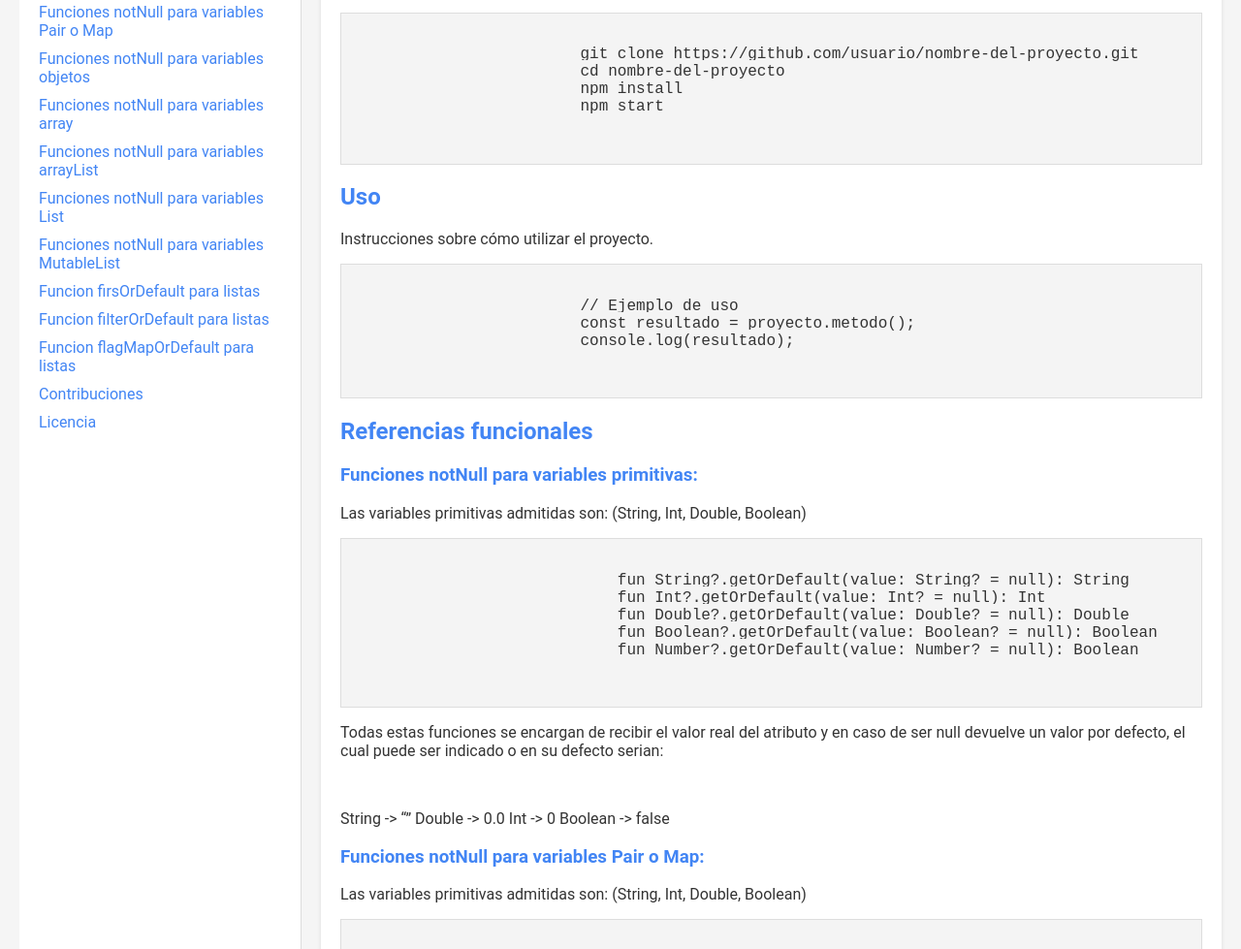
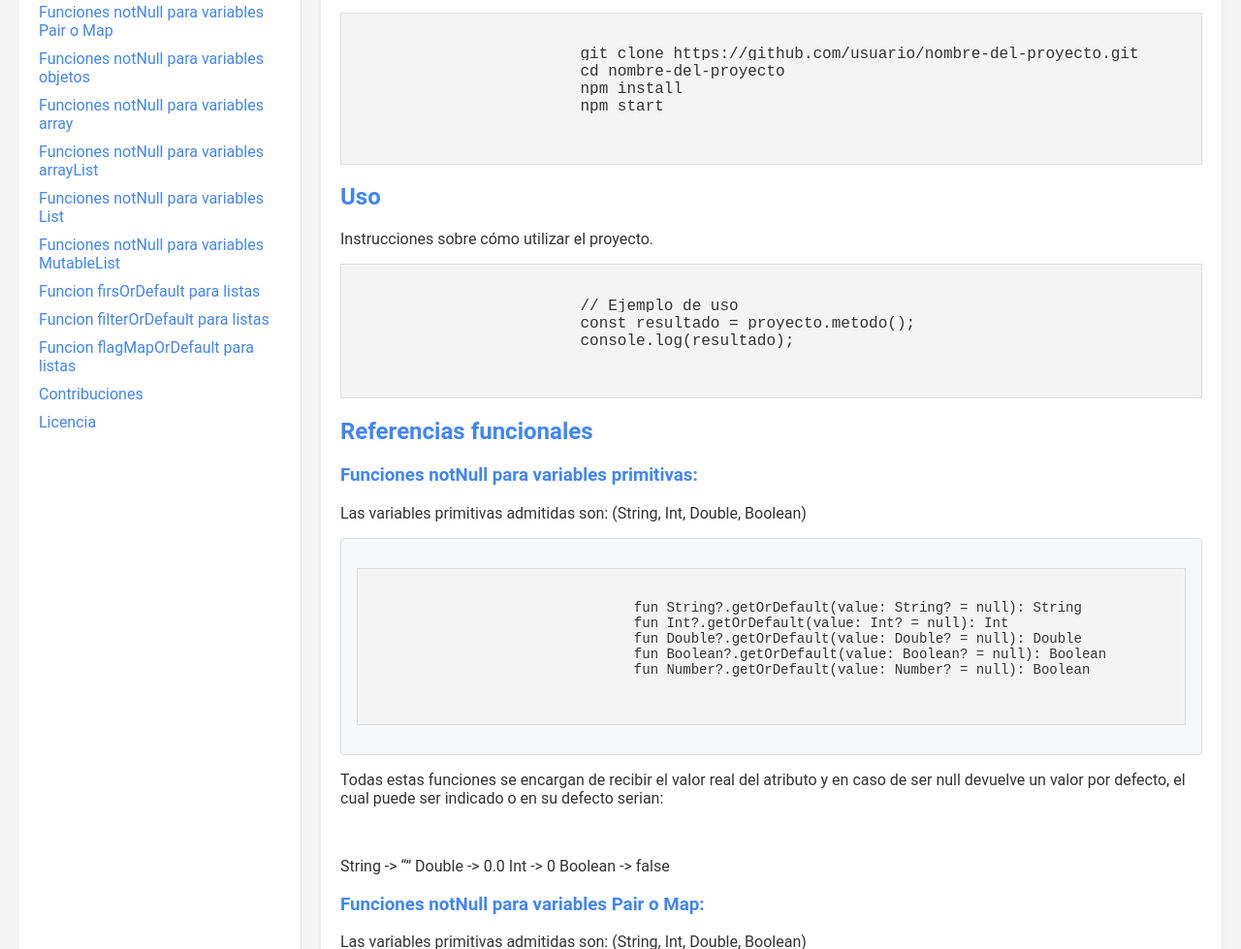
Before and after one commit to brunonavarro/NullOutLib, a plain HTML site: page docs/index.html in a window 1280 px wide. Shown: the part 330-1309 px from the top of the page at 97% size. Drawn offline with Linux system fonts and the light colour scheme.

Commit message:
full documentation español

```diff
--- a/docs/index.html
+++ b/docs/index.html
@@ -75,6 +75,15 @@
             color: white;
             margin-top: 20px;
         }
+        .kotlin-code {
+            background-color: #f6f8fa;
+            border: 1px solid #ddd;
+            border-radius: 4px;
+            padding: 16px;
+            font-family: monospace;
+            font-size: 14px;
+            overflow: auto;
+        }
     </style>
 </head>
 <body>
@@ -140,15 +149,17 @@
                 <section id="primitive">
                     <h3>Funciones notNull para variables primitivas:</h3>
                     <p>Las variables primitivas admitidas son: (String, Int, Double, Boolean)</p>
+                    <div class="kotlin-code">
                         <pre>
-                        <code>
+<!--                            <code>-->
                                 fun String?.getOrDefault(value: String? = null): String
                                 fun Int?.getOrDefault(value: Int? = null): Int
                                 fun Double?.getOrDefault(value: Double? = null): Double
                                 fun Boolean?.getOrDefault(value: Boolean? = null): Boolean
                                 fun Number?.getOrDefault(value: Number? = null): Boolean
-                        </code>
+<!--                            </code>-->
                         </pre>
+                    </div>
                     <p>
                         Todas estas funciones se encargan de recibir el valor real del atributo y
                         en caso de ser null devuelve un valor por defecto,
```
Lines whose indentation alone changed are shown as unchanged.
